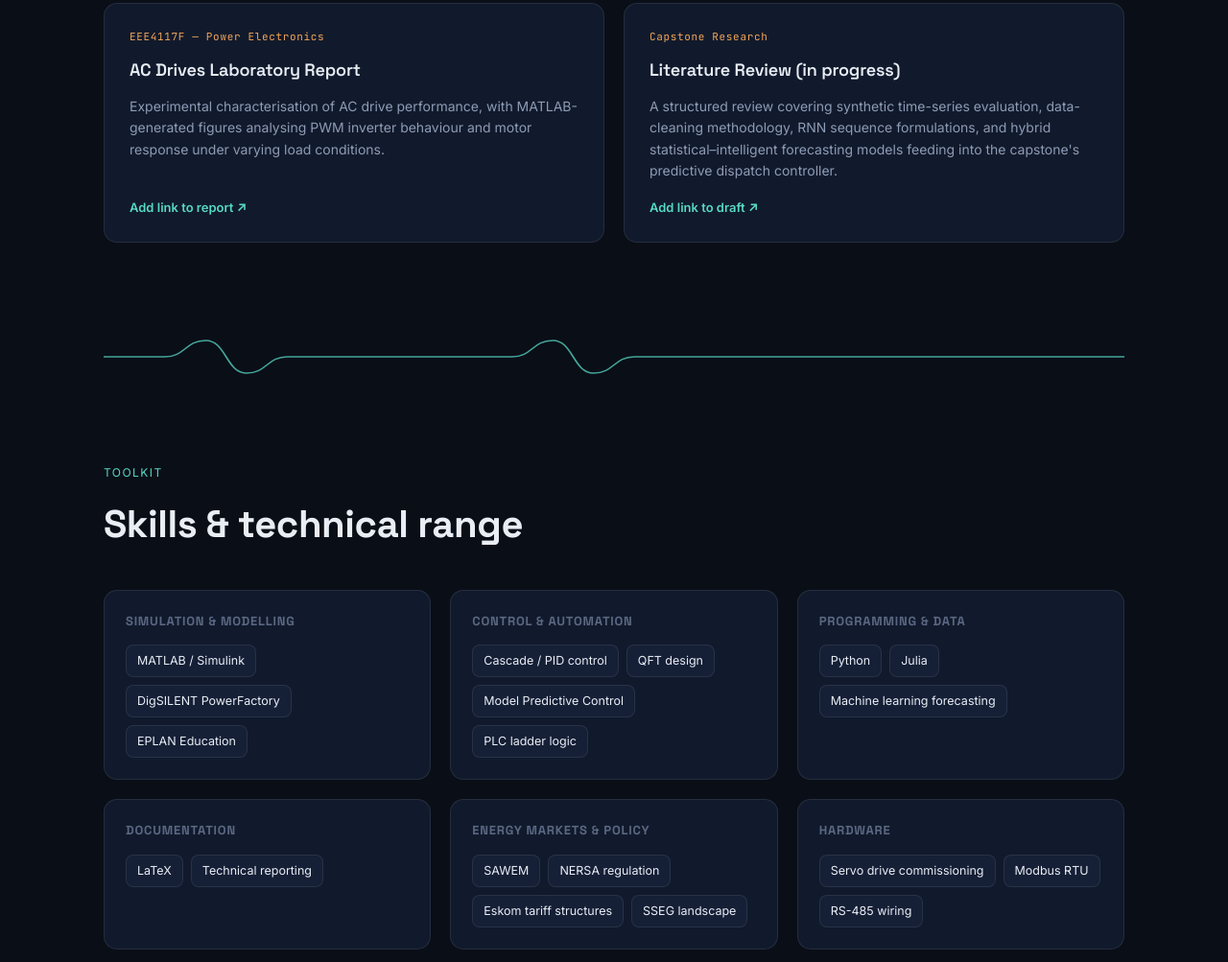
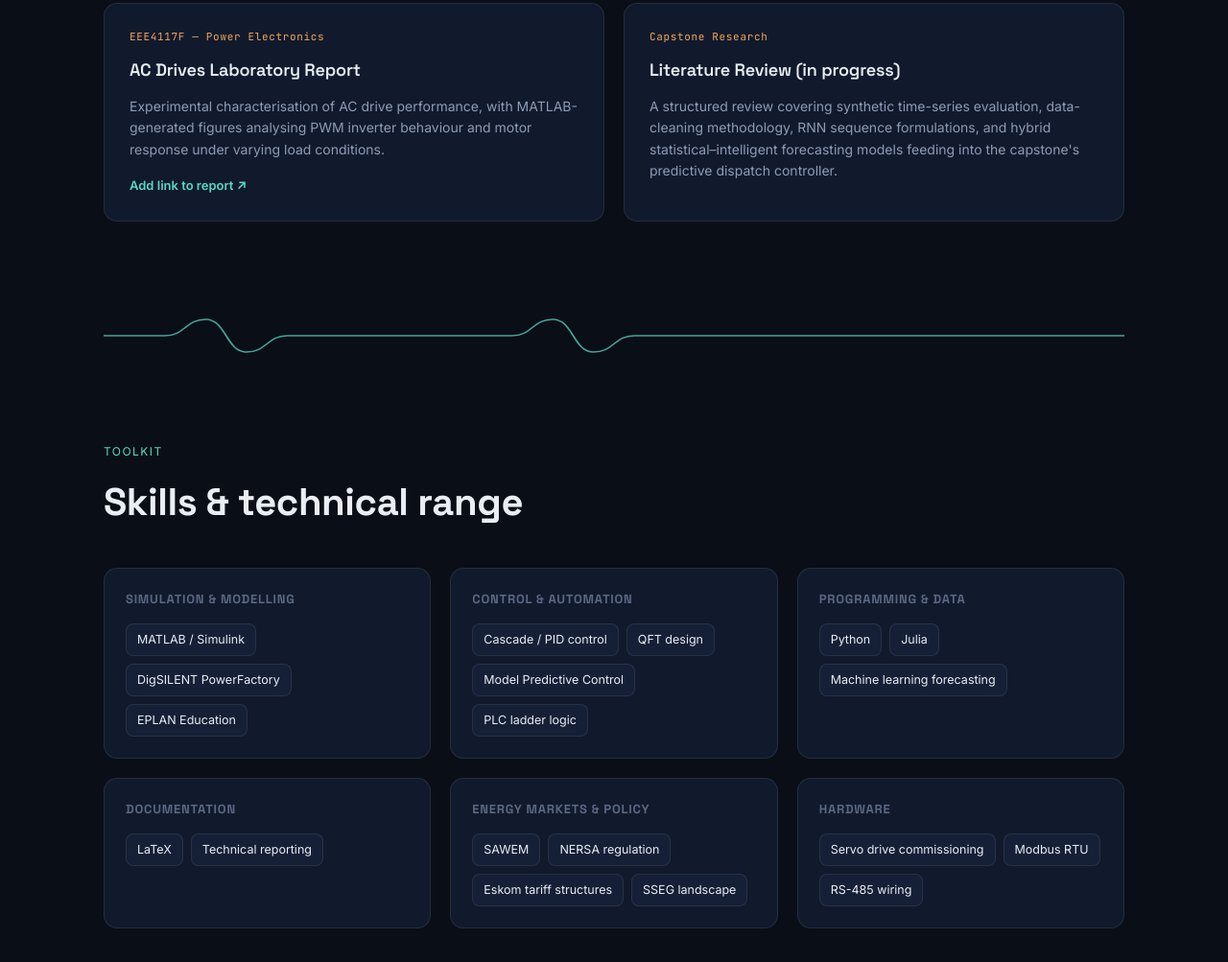
Before and after one commit to khuselamtolo/e-portfolio, a plain HTML site: page index.html in a window 1280 px wide. Shown: the part 3331-4334 px from the top of the page at 96% size. Drawn offline with Linux system fonts and the light colour scheme.

Commit message:
Remove 'Add link to draft' from index.html

```diff
--- a/index.html
+++ b/index.html
@@ -425,7 +425,6 @@
         <span class="code">Capstone Research</span>
         <h3>Literature Review (in progress)</h3>
         <p>A structured review covering synthetic time-series evaluation, data-cleaning methodology, RNN sequence formulations, and hybrid statistical–intelligent forecasting models feeding into the capstone's predictive dispatch controller.</p>
-        <a class="art-link" href="#" onclick="return false;">Add link to draft ↗</a>
       </div>
     </div>
   </div>
```
